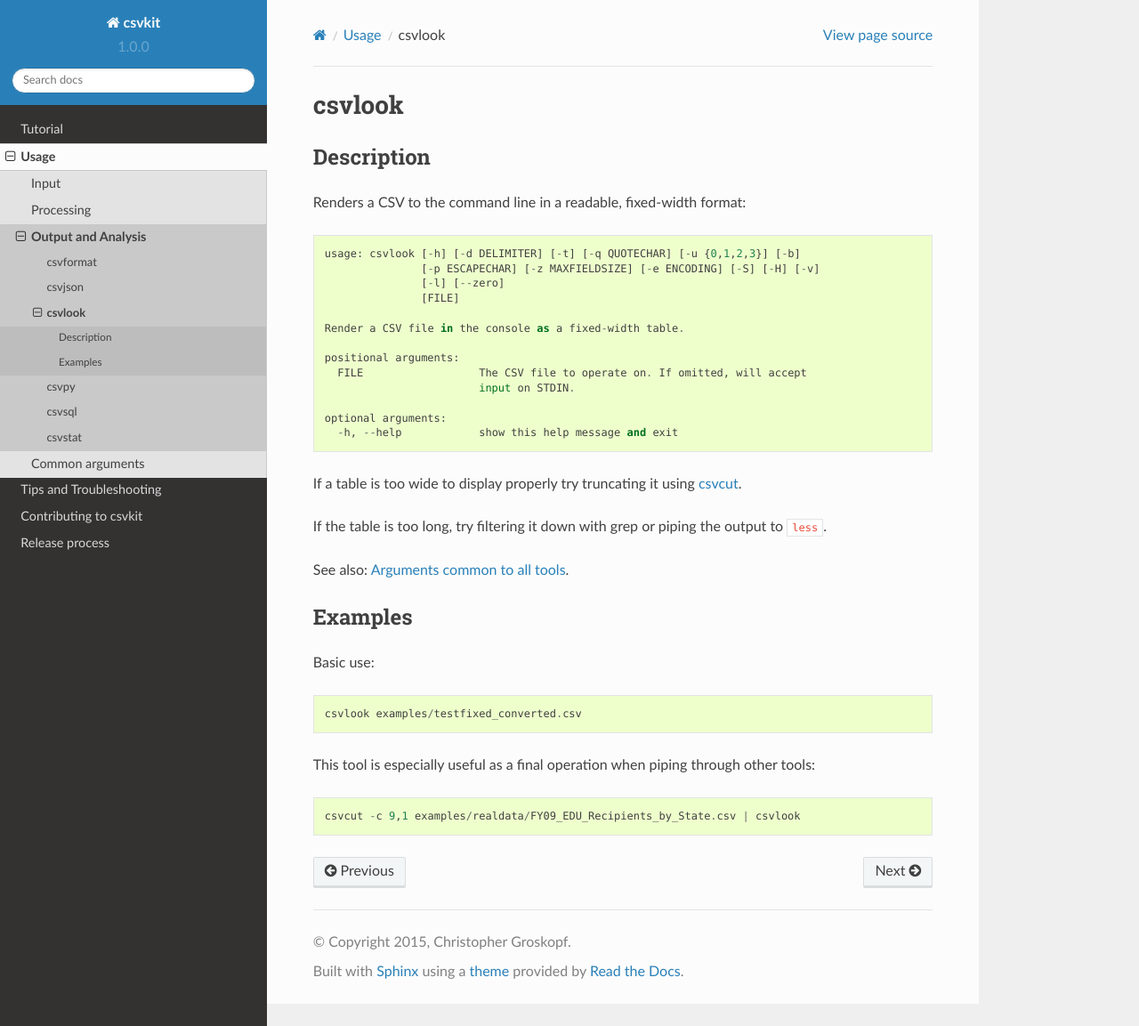
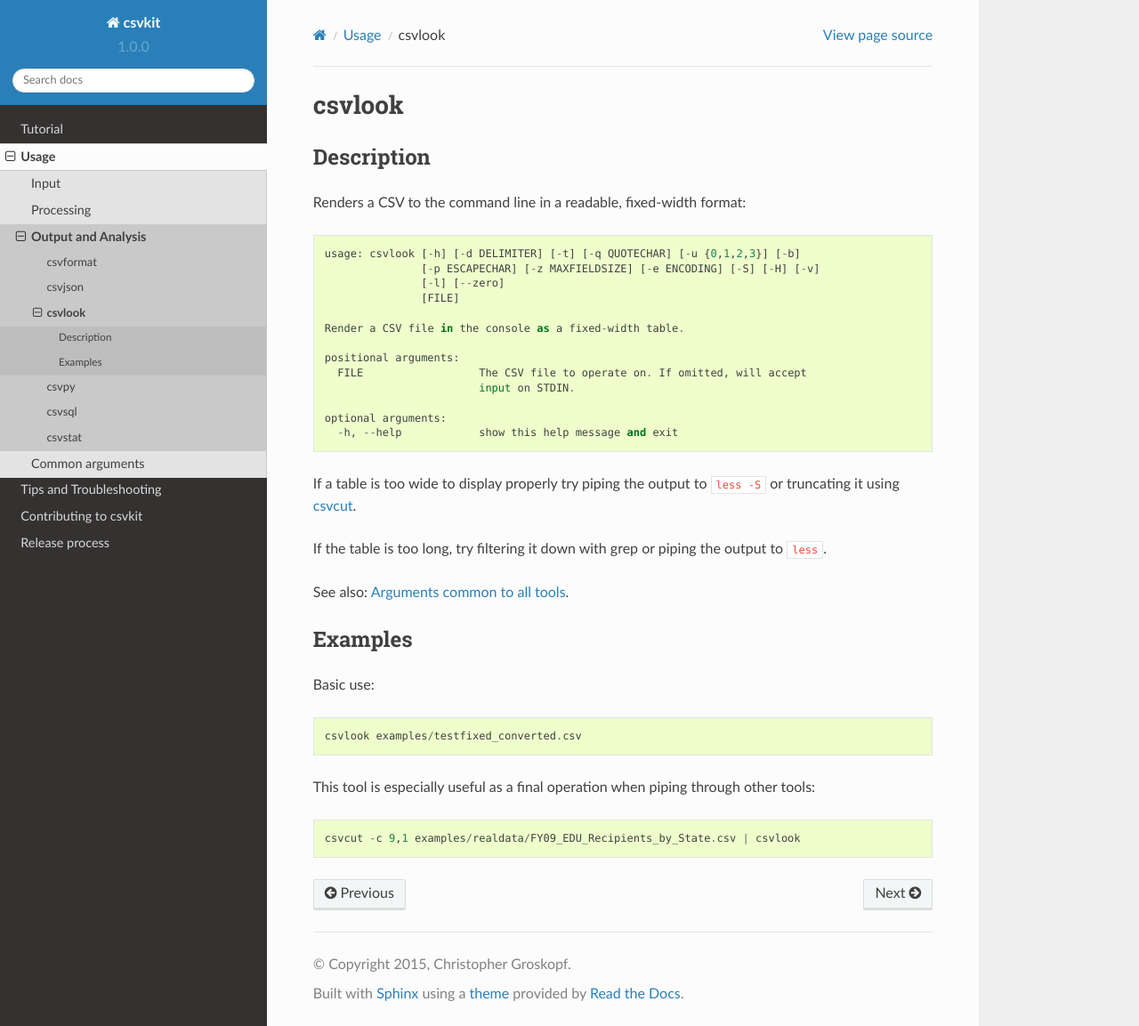
Before and after one commit to wireservice/csvkit, a Sphinx documentation site: the page built from docs/scripts/csvlook.rst, in a window 1280 px wide and 1153 px high. Shown: the whole window at 89% size. Built offline with Sphinx 7.4.7 and the Read the Docs theme 2.0.0, drawn with Linux system fonts in a browser that asks for light colours.

Commit message:
Mention less -S tip in csvlook page
Closes #588

```diff
--- a/docs/scripts/csvlook.rst
+++ b/docs/scripts/csvlook.rst
@@ -21,7 +21,7 @@
     optional arguments:
       -h, --help            show this help message and exit
 
-If a table is too wide to display properly try truncating it using :doc:`csvcut`.
+If a table is too wide to display properly try piping the output to ``less -S`` or truncating it using :doc:`csvcut`.
 
 If the table is too long, try filtering it down with grep or piping the output to ``less``.
 
```
